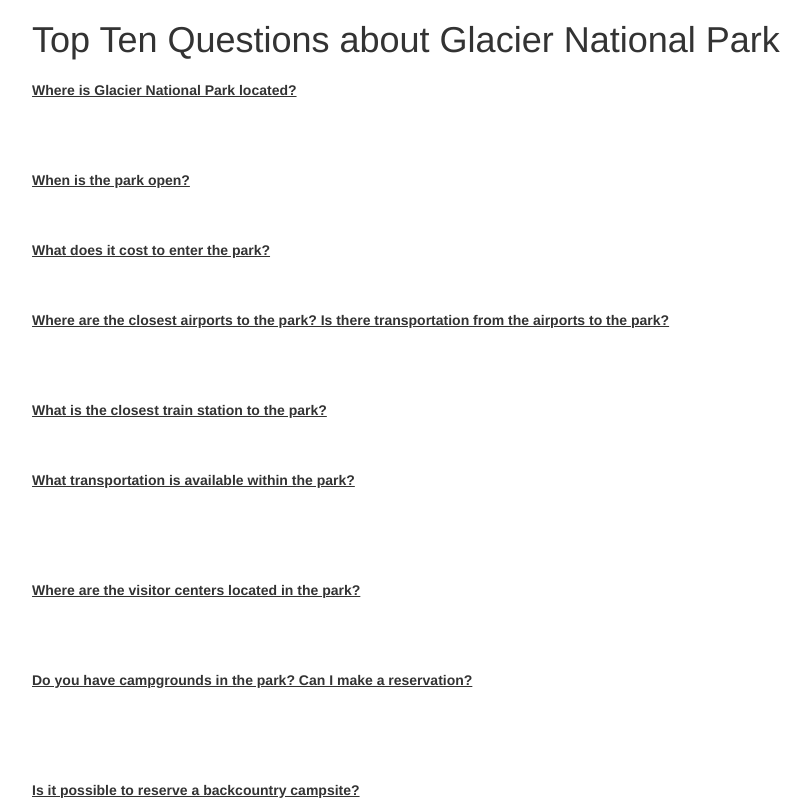
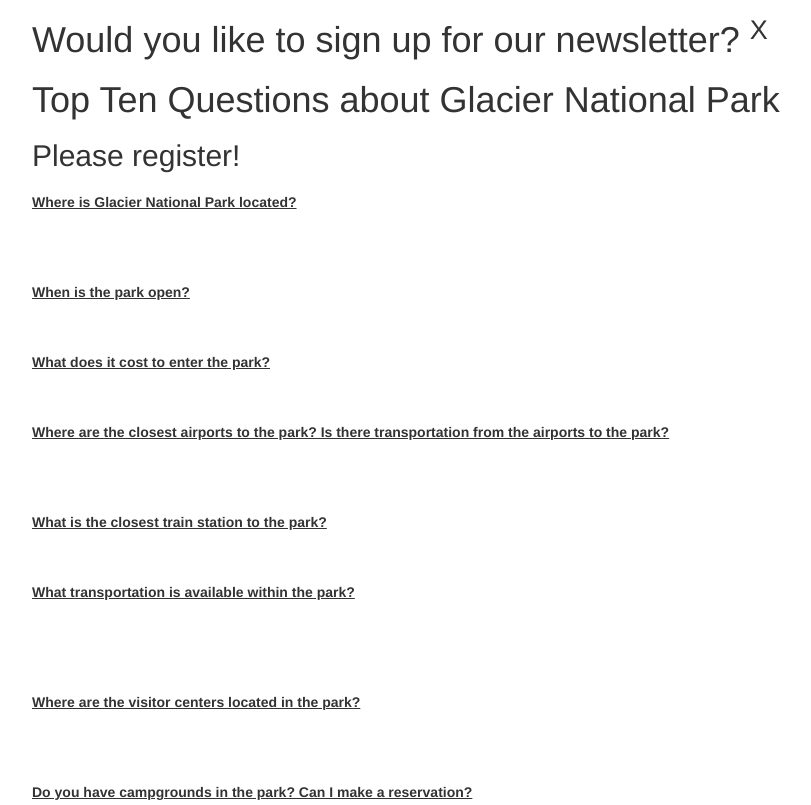
Before and after one commit to CodeupClassroom/sequoia_web_exercises, a plain HTML site: page jquery_faq.html in a window 1280 px wide. Shown: the top 805 px of the page, without its empty margins (38-849 px from the left). Drawn offline with nearby package versions, Linux system fonts and the light colour scheme.

Commit message:
Solution for effects lesson

```diff
--- a/jquery_faq.html
+++ b/jquery_faq.html
@@ -47,9 +47,31 @@
 
 <main class="container">
 
+    <div>
+        <h1>Would you like to sign up for our newsletter? <span><sup>X</sup></span></h1>
+    </div>
 
+    <!-- Bonuses -->
+
+    <!-- modal -->
+    <!-- <div class="modal fade" tabindex="-1" role="dialog" aria-labelledby="mySmallModalLabel" id="myModal">
+        <div class=" modal-dialog modal-md" role="document">
+            <div class="modal-content">
+                <div class="modal-header">
+                    <h2 class="text-center">Please Register</h2>
+                </div>
+            </div>
+        </div>
+    </div> -->
+
+    <!-- alert box -->
+    <!-- <div id="alert" class="alert alert-warning alert-dismissible" role="alert">
+        <button type="button" class="close" data-dismiss="alert" aria-label="Close"><span aria-hidden="true">&times;</span></button>
+        Would you like to sign up for our newsletter?
+    </div> -->
 
     <h1>Top Ten Questions about Glacier National Park</h1>
+    <h2 id="register">Please register!</h2>
 
     <dl>
         <dt>Where is Glacier National Park located?</dt>
@@ -221,6 +243,33 @@
             $(this).parent().prev().children().first().attr("class", "frame " + oldClass)
         });
 
+        // ============================================ jQuery Effects Lesson
+
+        // click X to hide the div containing h1 and span elements
+        $("span").click(function() {
+            $(this).parent().hide();
+        });
+
+        // click h3 to toggle a slide effect for the unordered list after the clicked h3
+        $("ul").hide();
+        $("h3").click(function() {
+            $(this).next().slideToggle();
+        });
+
+        // fade h2 in after 2 seconds
+        $("#register").hide().delay(2000).fadeIn();
+
+
+        // BONUSES
+
+        // Fade in the register alert
+        $("#alert").hide().delay(2000).fadeIn();
+
+        // Pop up modal
+        setTimeout(function() {
+            $("#myModal").modal("show");
+        }, 2000);
+
     });
 
 </script>
```
